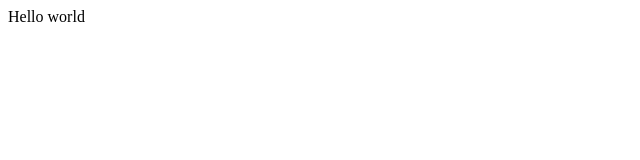
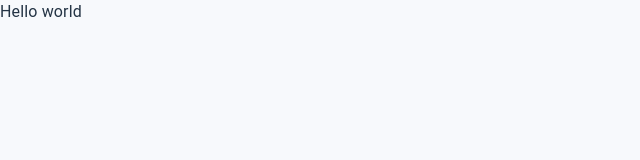
Before and after one commit to imranDev20/ecommerce-client, a Next.js app: page / in a window 1280 px wide. Shown: the top 160 px of the page, without its empty margins (0-640 px from the left). Built offline with nearby package versions, Linux system fonts and the light colour scheme.

Commit message:
Installed MUI

```diff
--- a/package.json
+++ b/package.json
@@ -9,6 +9,9 @@
     "lint": "next lint"
   },
   "dependencies": {
+    "@emotion/react": "^11.11.1",
+    "@emotion/styled": "^11.11.0",
+    "@mui/material": "^5.14.3",
     "@types/node": "20.4.6",
     "@types/react": "18.2.18",
     "@types/react-dom": "18.2.7",
--- /dev/null
+++ b/src/createEmotionCache.ts
@@ -0,0 +1,5 @@
+import createCache from "@emotion/cache";
+
+export default function createEmotionCache() {
+  return createCache({ key: "css", prepend: true });
+}
--- a/src/pages/_app.tsx
+++ b/src/pages/_app.tsx
@@ -1,5 +1,29 @@
-import type { AppProps } from "next/app";
+import * as React from "react";
+import Head from "next/head";
+import { AppProps } from "next/app";
+import { ThemeProvider } from "@mui/material/styles";
+import CssBaseline from "@mui/material/CssBaseline";
+import { CacheProvider, EmotionCache } from "@emotion/react";
+import createEmotionCache from "@/createEmotionCache";
+import { theme } from "@/shared/constants/theme";
+import { CacheAppProps } from "@/shared/types/globalTypes";
 
-export default function App({ Component, pageProps }: AppProps) {
-  return <Component {...pageProps} />;
+// Client-side cache, shared for the whole session of the user in the browser.
+const clientSideEmotionCache = createEmotionCache();
+
+export default function MyApp(props: CacheAppProps) {
+  const { Component, emotionCache = clientSideEmotionCache, pageProps } = props;
+  return (
+    <CacheProvider value={emotionCache}>
+      <Head>
+        <meta name="viewport" content="initial-scale=1, width=device-width" />
+      </Head>
+
+      <ThemeProvider theme={theme}>
+        {/* CssBaseline kickstart an elegant, consistent, and simple baseline to build upon. */}
+        <CssBaseline />
+        <Component {...pageProps} />
+      </ThemeProvider>
+    </CacheProvider>
+  );
 }
--- /dev/null
+++ b/src/shared/constants/theme.ts
@@ -0,0 +1,67 @@
+import { createTheme } from "@mui/material";
+
+export const theme = createTheme({
+  palette: {
+    primary: {
+      light: "rgb(219, 240, 254)",
+      main: "#4E97FD",
+      dark: "#2756B6",
+      contrastText: "#fff",
+    },
+    secondary: {
+      main: "#ff6666",
+    },
+    background: {
+      default: "#F7F9FC",
+      paper: "#fff",
+    },
+    text: {
+      primary: "#243445",
+      secondary: "#4b566b",
+      disabled: "rgba(144,60,60,0.38)",
+    },
+  },
+  components: {
+    MuiCssBaseline: {
+      styleOverrides: {
+        body: {
+          backgroundColor: "#F7F9FC",
+        },
+      },
+    },
+    MuiCard: {
+      styleOverrides: {
+        root: ({ theme }) =>
+          theme.unstable_sx({
+            borderRadius: 2,
+            boxShadow: "0px 1px 3px rgba(3, 0, 71, 0.09)",
+            "&:hover": {
+              boxShadow: "0px 1px 3px rgba(3, 0, 71, 0.09)",
+            },
+          }),
+      },
+    },
+
+    MuiCardContent: {
+      styleOverrides: {
+        root: ({ theme }) =>
+          theme.unstable_sx({
+            "&:last-child": {
+              paddingBottom: "inherit",
+              padding: "16px",
+            },
+          }),
+      },
+    },
+
+    MuiButton: {
+      styleOverrides: {
+        root: ({ theme }) =>
+          theme.unstable_sx({
+            minWidth: "initial",
+            textTransform: "none",
+          }),
+      },
+    },
+  },
+});
```
Also changed, not shown: src/shared/types/globalTypes.ts (+7 -0 lines), src/pages/components/theme.tsx (deleted), 1 other file (tests, documents, lock files or other folders).
